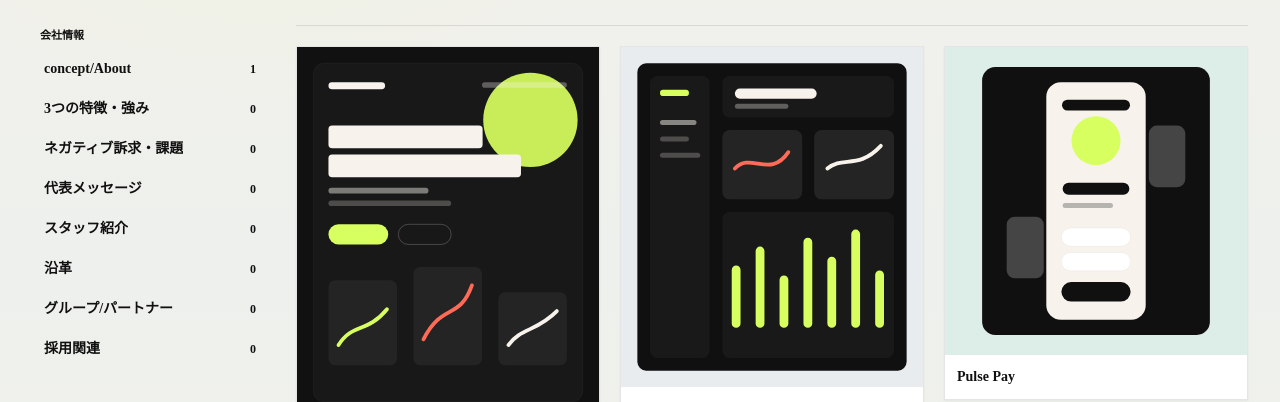
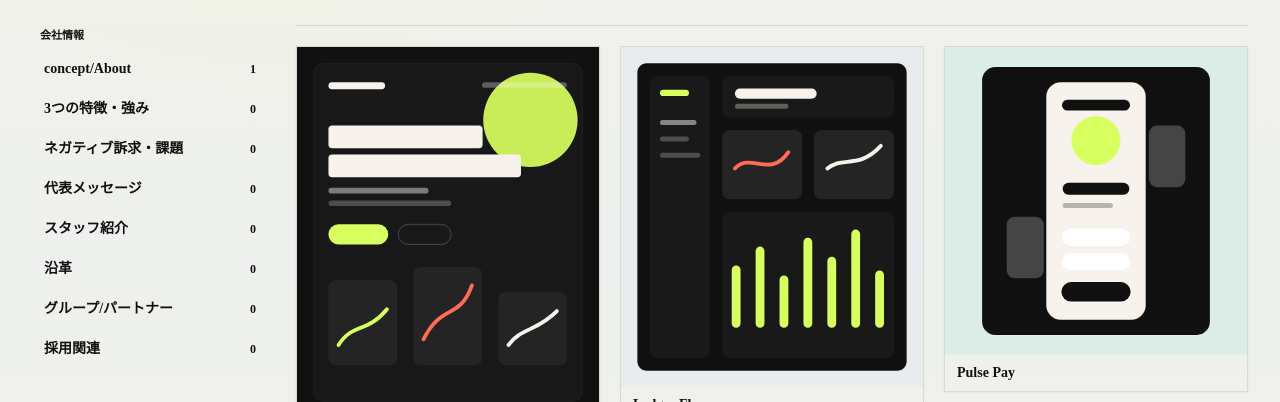
Before and after one commit to design-dolphins/SWATCH-Gallery, a Next.js app: page / in a window 1280 px wide. Shown: the part 398-800 px from the top of the page. Built offline with nearby package versions, Linux system fonts and the light colour scheme; no server answers; the database is empty.

Commit message:
3col no card bg

```diff
--- a/app/globals.css
+++ b/app/globals.css
@@ -51,11 +51,7 @@ input {
   }
 }
 
-@media (min-width: 1540px) {
-  .masonry-grid {
-    column-count: 4;
-  }
-}
+
 
 .masonry-item {
   break-inside: avoid;
--- a/components/GalleryCard.tsx
+++ b/components/GalleryCard.tsx
@@ -14,12 +14,12 @@ export default function GalleryCard({ item, onOpen, partsCount }: GalleryCardPro
 
   return (
     <motion.article
-      className="group overflow-hidden border border-black/10 bg-white shadow-sm transition-shadow hover:shadow-soft"
+      className="group overflow-hidden border border-black/10 shadow-sm transition-shadow hover:shadow-soft"
       whileHover={{ y: -4 }}
     >
       {/* 画像 → 詳細モーダル or サイト展開 */}
       <button
-        className="block w-full text-left"
+        className="relative block w-full text-left"
         type="button"
         onClick={() => onOpen(item)}
         aria-label={`${item.site_name ?? item.title}の詳細を見る`}
@@ -39,8 +39,8 @@ export default function GalleryCard({ item, onOpen, partsCount }: GalleryCardPro
         </div>
       </button>
 
-      {/* タイトル → サイトへ飛ぶ */}
-      <div className="p-3">
+      {/* タイトル → サイトへ飛ぶ（背景なし） */}
+      <div className="px-3 py-2">
         {item.site_url ? (
           <a
             href={item.site_url}
```
